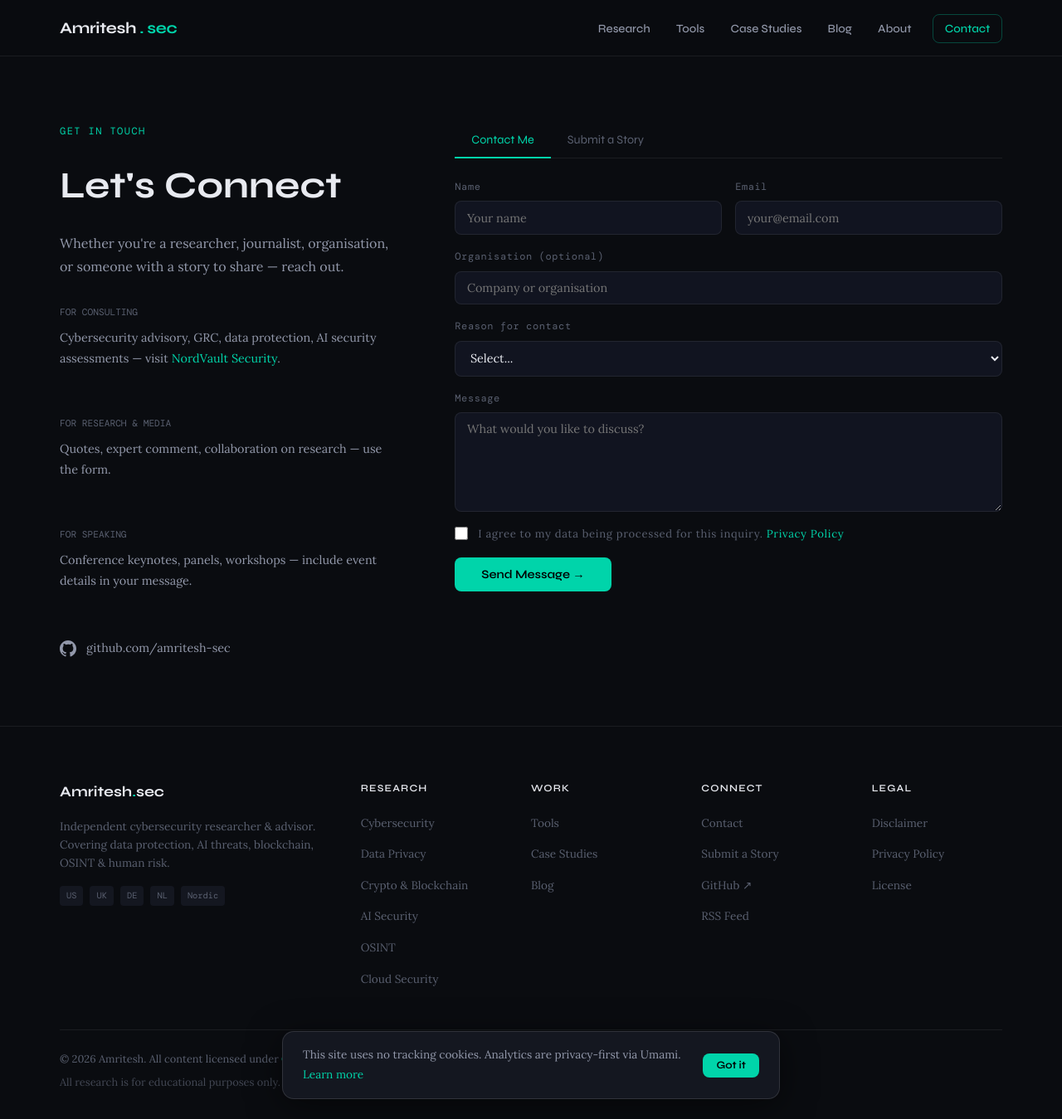
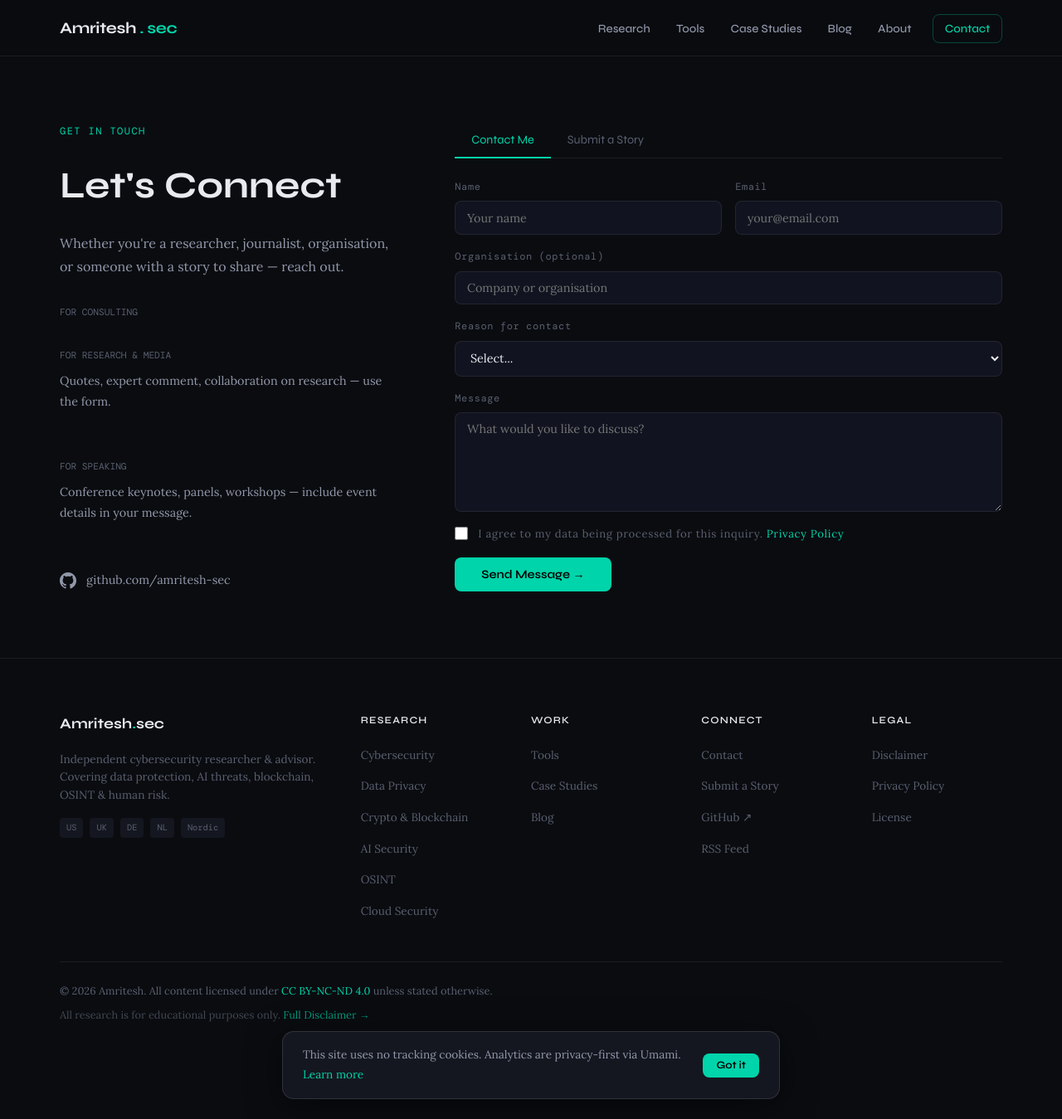
Before and after one commit to amritesh-sec/amritesh-sec.github.io, a Jekyll site: the page built from contact.md, in a window 1280 px wide and 1349 px high. Shown: the whole window at 83% size. Built offline with Jekyll 4.4.1, drawn with Linux system fonts in a browser that asks for light colours; some web fonts are replaced.

Commit message:
Update contact.md

```diff
--- a/contact.md
+++ b/contact.md
@@ -17,7 +17,7 @@ permalink: /contact/
       <div style="margin-top:2rem;display:flex;flex-direction:column;gap:1.5rem;">
         <div>
           <p style="font-family:var(--font-mono);font-size:0.7rem;color:var(--text-3);margin-bottom:0.5rem;">FOR CONSULTING</p>
-          <p style="font-size:0.9rem;color:var(--text-2);">Cybersecurity advisory, GRC, data protection, AI security assessments — visit <a href="https://nordvaultsec.github.io">NordVault Security</a>.</p>
+          <!-- <p style="font-size:0.9rem;color:var(--text-2);">Cybersecurity advisory, GRC, data protection, AI security assessments — visit <a href="https://nordvaultsec.github.io">NordVault Security</a>.</p>  -->
         </div>
         <div>
           <p style="font-family:var(--font-mono);font-size:0.7rem;color:var(--text-3);margin-bottom:0.5rem;">FOR RESEARCH & MEDIA</p>
```
